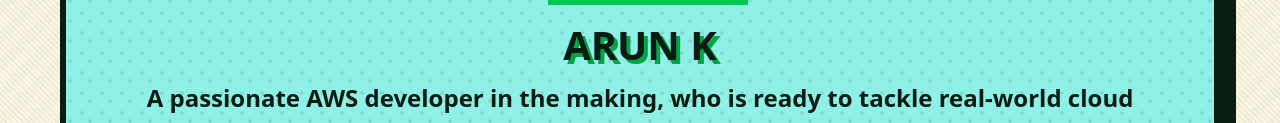
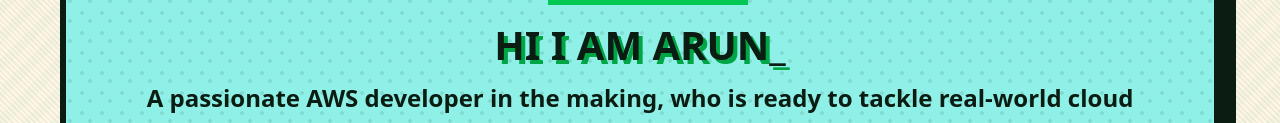
Before and after one commit to arunsCodeRepo/AWS-Builder-Challenge-Website, a plain HTML site: page index.html in a window 1280 px wide. Shown: the part 309-432 px from the top of the page. Drawn offline with Linux system fonts and the light colour scheme; a script that the page names is missing.

Commit message:
Update index.html

```diff
--- a/index.html
+++ b/index.html
@@ -10,7 +10,7 @@
     <main>
         <section class="hero">
             <img src="profile-photo.webp" alt="Your Name" class="profile-photo">
-            <h1>ARUN K</h1>
+            <h1>Hi I am ARUN_</h1>
             <p class="tagline">A passionate AWS developer in the making, who is ready to tackle real‑world cloud challenges.</p>
             <a href="https://builder.aws.com/community/@iamarun" target="_blank" class="aws-link">My AWS Builder Center Profile</a>
         </section>
```
